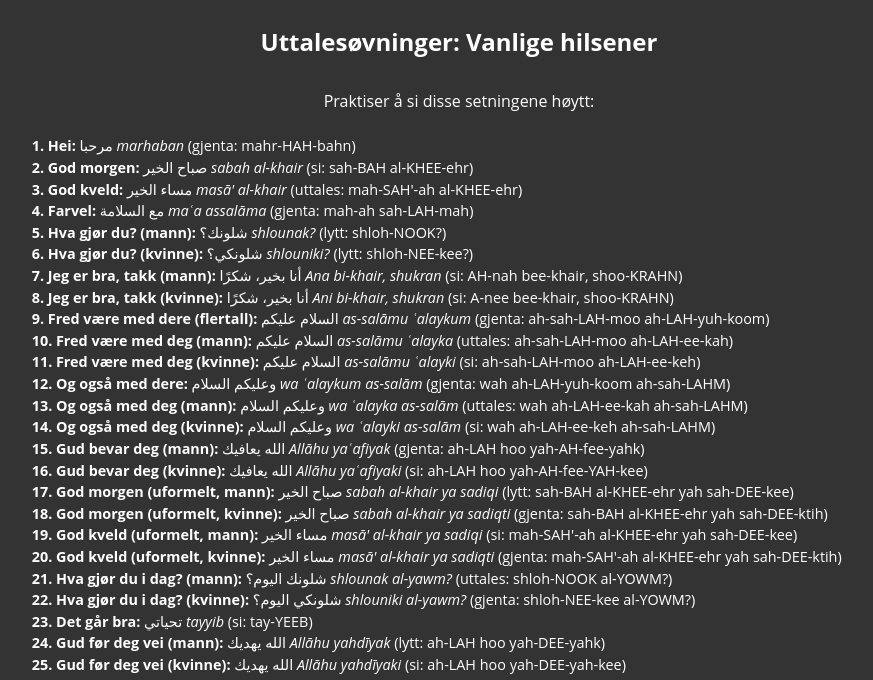
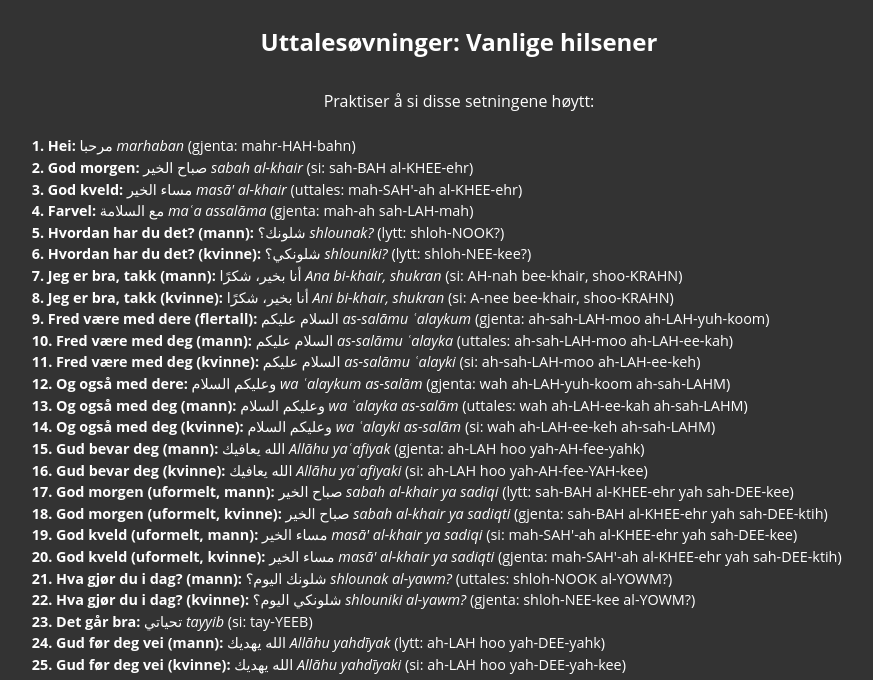
Before and after one commit to kristir210/learnbaghdadarabic, a plain HTML site: page practice/practice-greetings-no.html in a window 1280 px wide. Shown: the part 107-787 px from the top of the page, without its empty margins (181-1054 px from the left). Drawn offline with Linux system fonts and the light colour scheme.

Commit message:
Small Norwegian fix

```diff
--- a/practice/practice-greetings-no.html
+++ b/practice/practice-greetings-no.html
@@ -22,8 +22,8 @@
             <li><strong>2. God morgen:</strong> صباح الخير <em>sabah al-khair</em> (si: sah-BAH al-KHEE-ehr)</li>
             <li><strong>3. God kveld:</strong> مساء الخير <em>masā' al-khair</em> (uttales: mah-SAH'-ah al-KHEE-ehr)</li>
             <li><strong>4. Farvel:</strong> مع السلامة <em>maʿa assalāma</em> (gjenta: mah-ah sah-LAH-mah)</li>
-            <li><strong>5. Hva gjør du? (mann):</strong> شلونك؟ <em>shlounak?</em> (lytt: shloh-NOOK?)</li>
-            <li><strong>6. Hva gjør du? (kvinne):</strong> شلونكي؟ <em>shlouniki?</em> (lytt: shloh-NEE-kee?)</li>
+            <li><strong>5. Hvordan har du det? (mann):</strong> شلونك؟ <em>shlounak?</em> (lytt: shloh-NOOK?)</li>
+            <li><strong>6. Hvordan har du det? (kvinne):</strong> شلونكي؟ <em>shlouniki?</em> (lytt: shloh-NEE-kee?)</li>
             <li><strong>7. Jeg er bra, takk (mann):</strong> أنا بخير، شكرًا <em>Ana bi-khair, shukran</em> (si: AH-nah bee-khair, shoo-KRAHN)</li>
             <li><strong>8. Jeg er bra, takk (kvinne):</strong> أنا بخير، شكرًا <em>Ani bi-khair, shukran</em> (si: A-nee bee-khair, shoo-KRAHN)</li>
             <li><strong>9. Fred være med dere (flertall):</strong> السلام عليكم <em>as-salāmu ʿalaykum</em> (gjenta: ah-sah-LAH-moo ah-LAH-yuh-koom)</li>
```
Also changed, not shown: lessons/greetings-no.html (+1 -1 lines).
